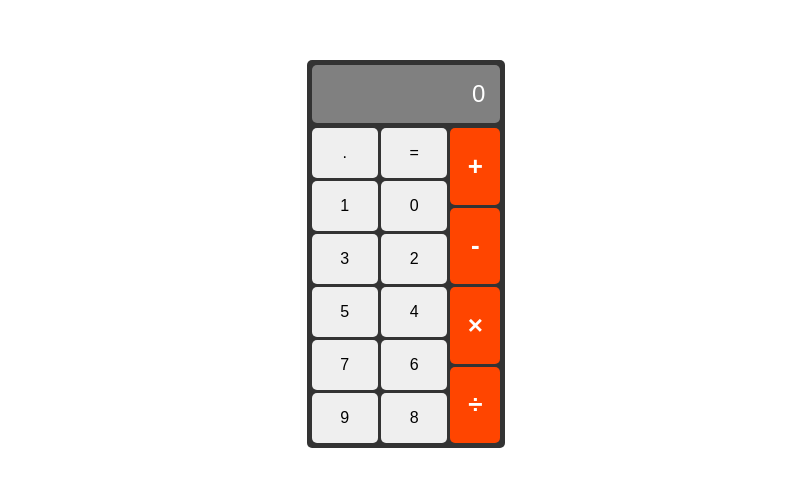
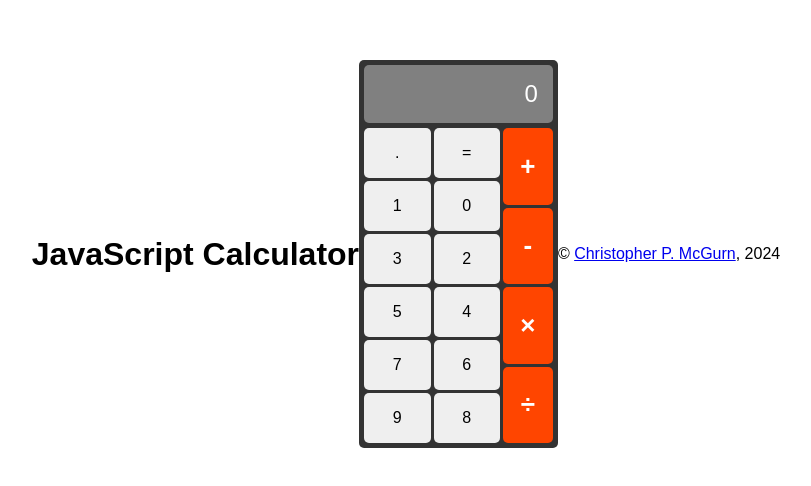
Before and after one commit to demodrome/js-calculator, a plain HTML site: page index.html in a window 1280 px wide. Shown: the part 146-632 px from the top of the page, without its empty margins (234-1045 px from the left). Drawn offline with Linux system fonts and the light colour scheme.

Commit message:
feat: Add header and footer sections

```diff
--- a/index.html
+++ b/index.html
@@ -14,6 +14,9 @@
     <title>Calculator</title>
 </head>
 <body>
+    <header class="header">
+        <h1>JavaScript Calculator</h1>
+    </header>
     <div class="calculator" data-calculator>
         <div class="calculator__display">0</div>
         <div class="caltulator__keys">
@@ -39,5 +42,8 @@
             </div>
         </div>
     </div>
+    <footer class="footer">
+        <p class="copy">&copy; <a href="https://github.com/demodrome">Christopher P. McGurn</a>, 2024</p>
+    </footer>
 </body>
 </html>
```
